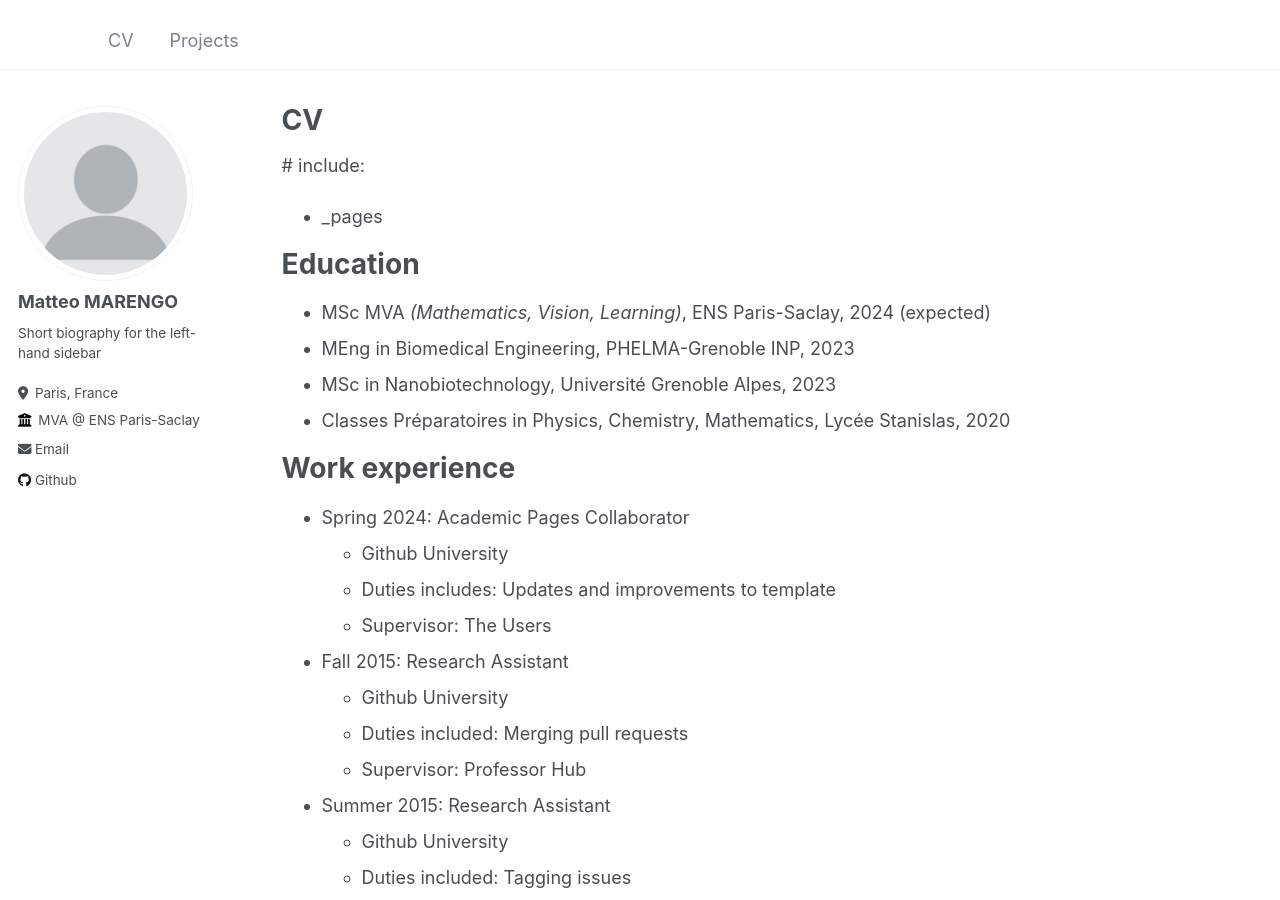
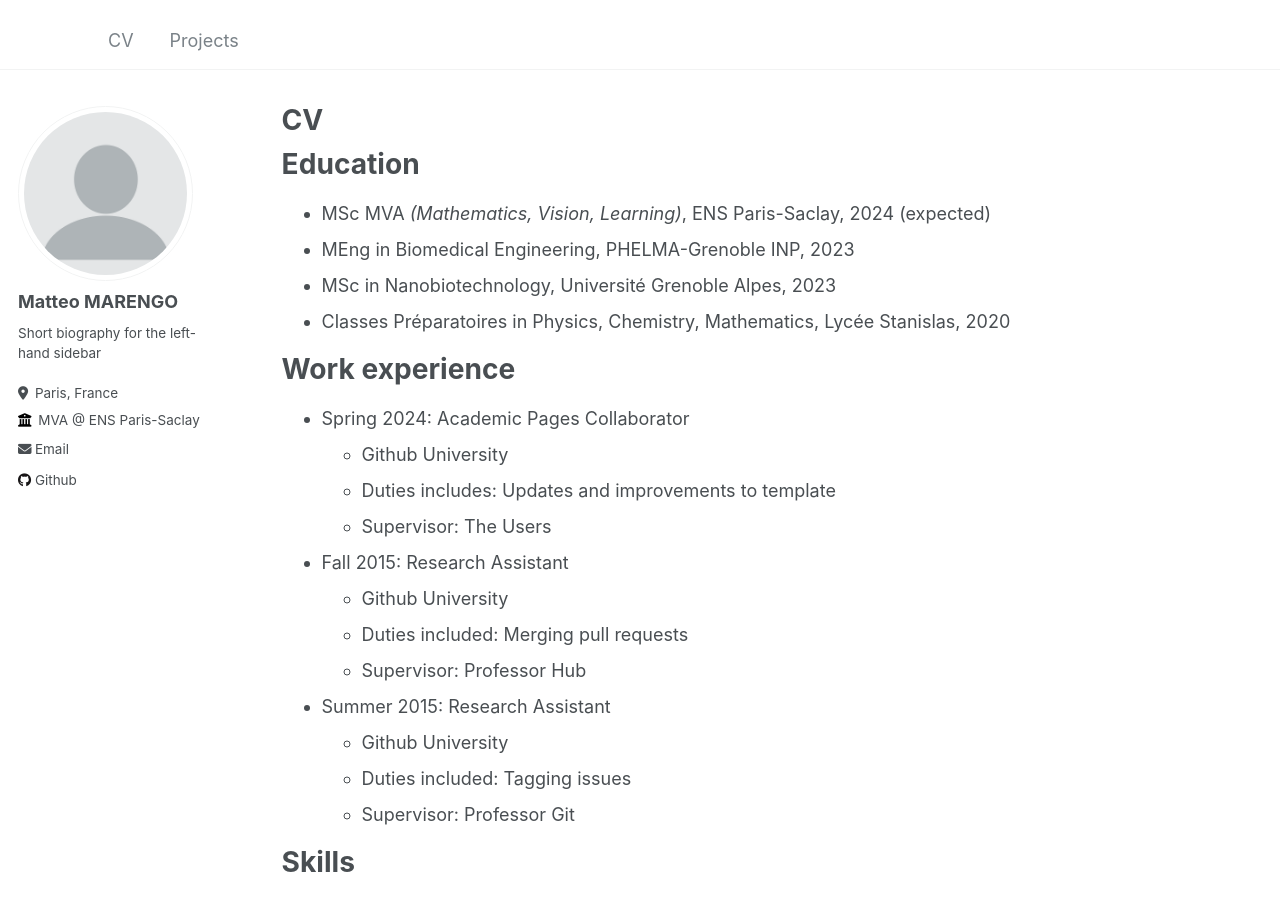
Before and after one commit to MatteoMarengo/MatteoMarengo.github.io, a Jekyll site: the page built from _pages/cv.md, in a window 1280 px wide and 900 px high. Built offline with Jekyll 4.4.1, drawn with Linux system fonts in a browser that asks for light colours.

Commit message:
Update cv.md

```diff
--- a/_pages/cv.md
+++ b/_pages/cv.md
@@ -4,12 +4,9 @@ title: "CV"
 permalink: /cv/
 author_profile: true
 redirect_from:
-  - /resume
+  - /cv
 ---
 
-#{% include base_path %}
-include:
-  - _pages
 
 Education
 ======
```
